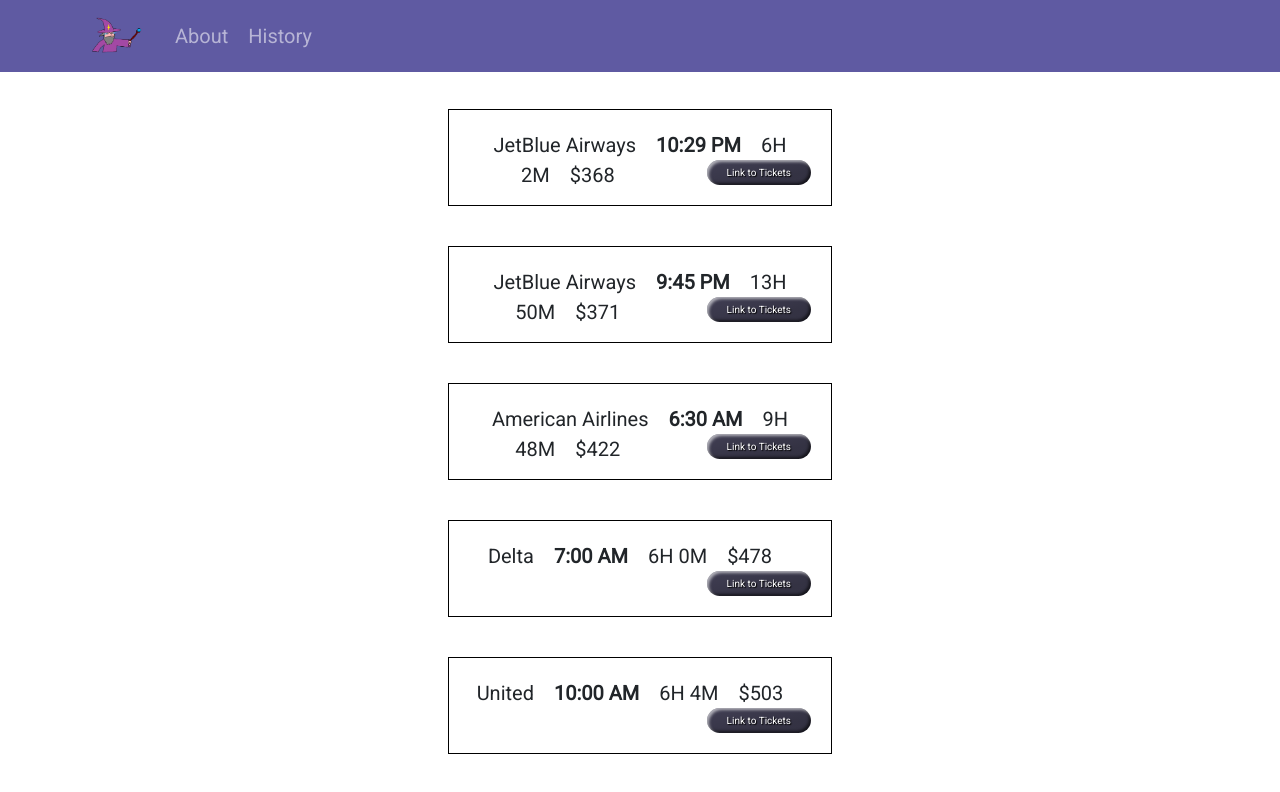
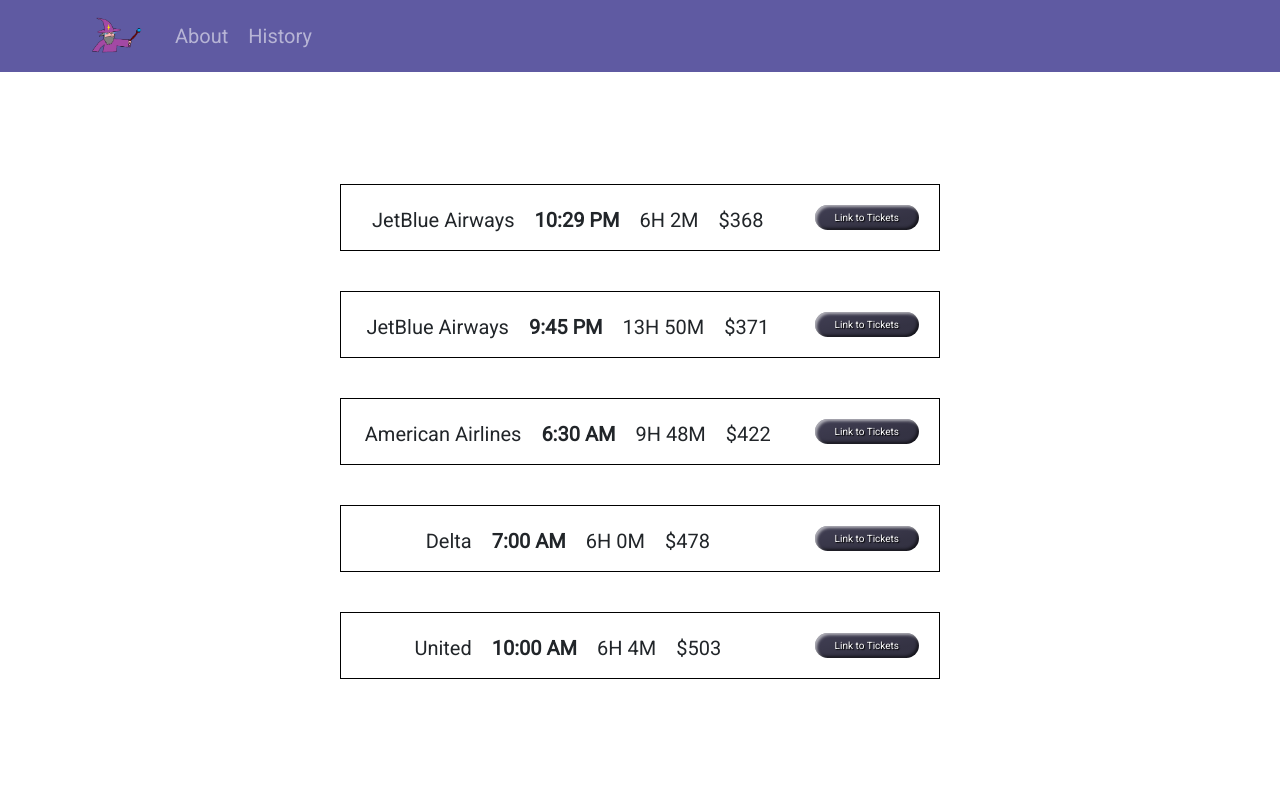
Before and after one commit to rydaws/mighty-ducks, a React (Create React App) app in the folder mighty-ducks/: page /History in a window 1280 px wide. Shown: the top 792 px of the page. Built offline with nearby package versions, Linux system fonts and the light colour scheme.

Commit message:
Changed % to rem

```diff
--- a/mighty-ducks/src/index.css
+++ b/mighty-ducks/src/index.css
@@ -204,7 +204,7 @@ section {
 
 .flightHistory {
   box-sizing: border-box;
-  width: 30%;
+  width: 30rem;
   border: 1px solid black;
   text-align: center;
   margin-bottom: 2rem;
```
